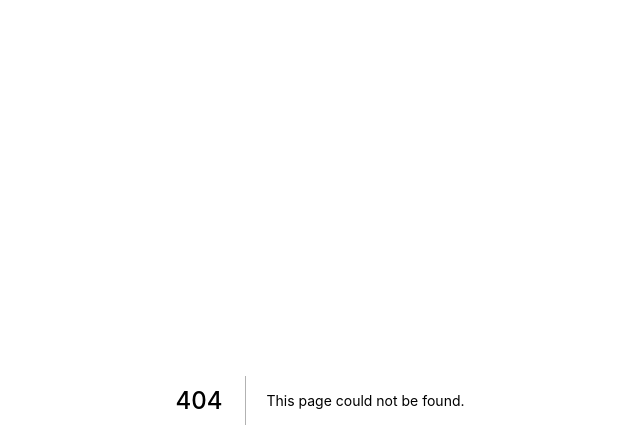
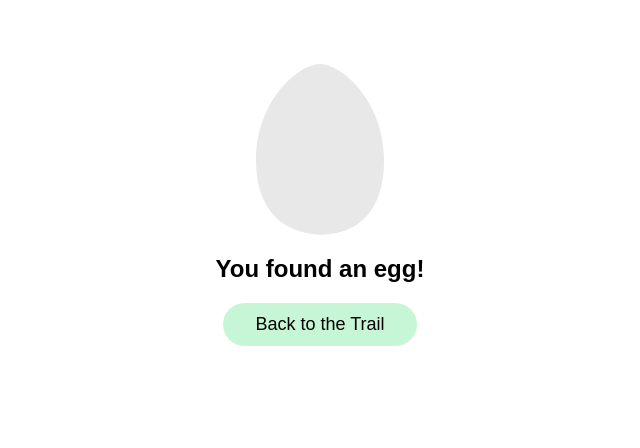
Before and after one commit to crossroadchurch/easter-hunt, a Next.js app: page /congrats in a window 1280 px wide. Before the commit this address had no page. Shown: the top 448 px of the page, without its empty margins (320-960 px from the left). Built offline with nearby package versions, Linux system fonts and the light colour scheme.

Commit message:
Add scanning and congrats message

```diff
--- a/components/egg.js
+++ b/components/egg.js
@@ -110,18 +110,37 @@ function get_egg_svg(three_words) {
   return egg_svg
 }
 
-const Egg = ({ threeWords, className }) => (
-  <div
-    className={`${className} w-10`}
-    dangerouslySetInnerHTML={{ __html: get_egg_svg(threeWords) }}
-  ></div>
-)
+const Egg = ({ id, className, size = '10' }) => {
+  const found = eggs.filter(({ egg_id }) => {
+    return egg_id === id
+  })
+
+  if (found.length > 0) {
+    const [{ three_words }] = found
+
+    return (
+      <div
+        className={`${className} w-${size}`}
+        dangerouslySetInnerHTML={{ __html: get_egg_svg(three_words) }}
+      ></div>
+    )
+  } else {
+    return (
+      <div className={`w-${size}`}>
+        <svg viewBox="0 0 750 1000">
+          <path
+            d="M 748.22738,617.27582 C 741.56542,739.09258 698.47008,870.65596 592.21291,940.93445 473.82988,1018.0025 313.27239,1017.289 189.727,952.56061 81.582452,896.47785 20.533549,778.14644 6.8101586,660.50444 -23.438768,447.93424 47.345632,215.92541 213.86979,75.307502 268.55076,31.399454 338.94205,-15.626627 412.23386,5.0056437 523.43044,41.3255 606.7546,133.82793 664.25447,232.45839 c 66.17223,115.96725 93.25951,252.07892 83.97291,384.81743 z"
+            fill="#e8e8e8"
+          />
+        </svg>
+      </div>
+    )
+  }
+}
 
 export const RandomEgg = () => {
   let egg_idx = Math.floor(Math.random() * eggs.length)
-  let three_words = get_egg_svg(eggs[egg_idx]['three_words'])
-
-  return <Egg threeWords={three_words} />
+  return <Egg id={egg_idx.padStart(2, '0')} />
 }
 
 export default Egg
--- a/components/nav.js
+++ /dev/null
@@ -1,3 +0,0 @@
-export default function Nav() {
-  return <nav className="bg-yellow-300 p-4 text-lg">Egg Trail</nav>
-}
--- a/components/play/location.js
+++ b/components/play/location.js
@@ -1,9 +1,9 @@
 import Egg from '../egg'
 
-export default ({ location, three_words }) => (
+export default ({ location, egg_id }) => (
   <div className="flex items-center">
     <div className="flex-shrink-0 mr-4">
-      <Egg threeWords={three_words} />
+      <Egg id={egg_id} />
     </div>
     <div className="w-full flex items-center justify-between">
       <div className="flex flex-col leading-tight">
@@ -11,9 +11,9 @@ export default ({ location, three_words }) => (
         <p className="text-sm text-gray-600">Egg #1</p>
       </div>
       <div>
-        <a className="bg-green-200 px-4 py-2 text-sm font-medium rounded-lg whitespace-no-wrap ml-2">
+        <button className="bg-green-200 text-green-900 px-4 py-2 text-sm font-medium rounded-full whitespace-no-wrap ml-2">
           View Map
-        </a>
+        </button>
       </div>
     </div>
   </div>
--- a/components/play/trail.js
+++ b/components/play/trail.js
@@ -1,21 +1,21 @@
 import Location from './location'
 
 const Spacer = () => (
-  <div class="py-4 my-2 ml-5 border-l-2 border-gray-200"></div>
+  <div className="py-4 my-2 ml-5 border-l-2 border-gray-200"></div>
 )
 
 export default ({ eggs }) => (
   <main className="container mx-auto p-4">
-    <h2 className="font-bold text-xl tracking-wide text-gray-700 mb-4">
+    <h2 className="font-bold text-2xl tracking-wide text-gray-700 mb-4">
       Trail
     </h2>
     <section>
       {eggs.map((egg) => {
         return (
-          <>
+          <div key={egg.egg_id}>
             <Location {...egg} />
             <Spacer />
-          </>
+          </div>
         )
       })}
     </section>
--- /dev/null
+++ b/pages/congrats.js
@@ -0,0 +1,24 @@
+import { useRouter } from 'next/router'
+import Egg from '../components/egg'
+
+export default () => {
+  const router = useRouter()
+  const { egg } = router.query
+
+  return (
+    <main className="container mx-auto p-4">
+      <div className="flex flex-col items-center py-12">
+        <Egg id={egg} size="32" />
+        <h1 className="font-bold text-2xl mt-4">You found an egg!</h1>
+        <div className="mt-4">
+          <button
+            onClick={() => router.push('/play')}
+            className="bg-green-200 px-8 py-2 rounded-full font-medium"
+          >
+            Back to the Trail
+          </button>
+        </div>
+      </div>
+    </main>
+  )
+}
--- a/pages/scan.js
+++ b/pages/scan.js
@@ -7,6 +7,26 @@ const QrReader = dynamic(() => import('react-qr-reader'), { ssr: false })
 
 export default () => {
   const [data, setData] = useState(null)
+
+  function handleError(error) {
+    console.error(error)
+  }
+
+  function handleScan(data) {
+    if (data !== null) {
+      try {
+        const url = new URL(data)
+        if (url.host === 'www.crossroad.org.uk') {
+          const eggId = url.searchParams.get('egg')
+          // @todo add egg to basket and check it's not already there
+          Router.push(`/congrats?egg=${eggId}`)
+        }
+      } catch (e) {
+        console.error('Oh no you didnt.')
+      }
+    }
+    setData(data)
+  }
 
   return (
     <main className="min-h-screen bg-black text-white p-4">
@@ -24,7 +44,13 @@ export default () => {
           <h2 className="text-center font-semibold text-4xl">Scan an Egg</h2>
         </header>
         <section>
-          <QrReader delay={300} onScan={setData} style={{ width: '100%' }} />
+          <QrReader
+            delay={300}
+            onError={handleError}
+            onScan={handleScan}
+            style={{ width: '100%' }}
+          />
+          <p className="mt-8 text-white">Data: {data}</p>
         </section>
       </div>
     </main>
```
